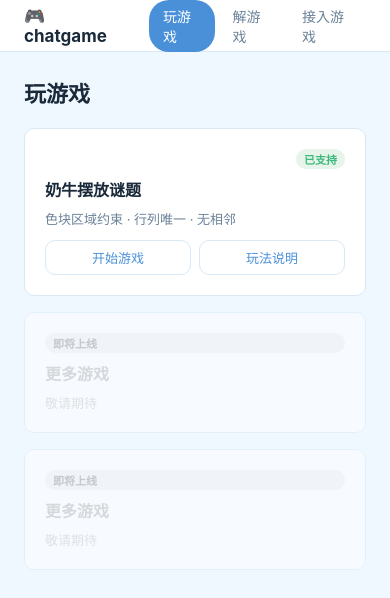
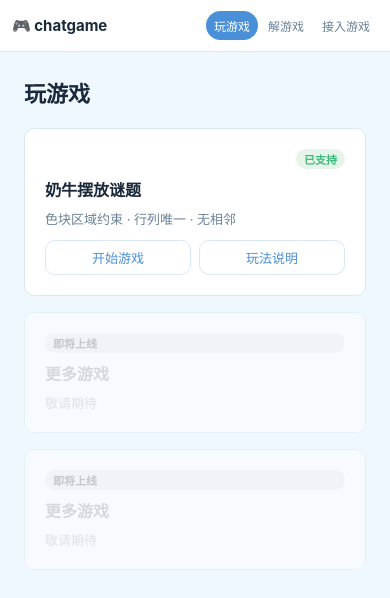
Before and after one commit to ChatArch/ChatGame, a React app in the folder web/: page /play in a window 390 px wide. Shown: the top 598 px of the page. Built offline with nearby package versions, Linux system fonts and the light colour scheme; no server answers; the HTML template or start-up script is replaced by a standard one.

Commit message:
Fix contribution wizard screenshots and responsive layout

```diff
--- a/web/src/components/NavBar.module.css
+++ b/web/src/components/NavBar.module.css
@@ -10,15 +10,30 @@
   top: 0;
   z-index: 100;
 }
-.logo { font-weight: 700; font-size: 17px; color: var(--text); }
-.links { display: flex; gap: 4px; margin-left: auto; }
+.logo { font-weight: 700; font-size: 17px; color: var(--text); flex-shrink: 0; }
+.links { display: flex; gap: 4px; margin-left: auto; min-width: 0; }
 .links a {
   padding: 6px 14px;
   border-radius: 20px;
   color: var(--muted);
   font-size: 14px;
   font-weight: 500;
+  white-space: nowrap;
   transition: background .12s, color .12s;
 }
 .links a:hover { background: var(--bg); color: var(--text); text-decoration: none; }
 .links a.active { background: var(--accent); color: #fff; }
+
+@media (max-width: 560px) {
+  .nav {
+    gap: 8px;
+    padding: 0 12px;
+  }
+
+  .logo { font-size: 15px; }
+  .links { gap: 2px; }
+  .links a {
+    padding: 6px 8px;
+    font-size: 12px;
+  }
+}
--- a/web/src/pages/Contribute.module.css
+++ b/web/src/pages/Contribute.module.css
@@ -178,6 +178,7 @@
 
 .prdEditor { min-height: 420px; font-family: ui-monospace, SFMono-Regular, Menlo, Consolas, monospace; }
 .actions { display: flex; flex-wrap: wrap; gap: 10px; margin-top: 12px; }
+.actions button { min-width: 132px; }
 
 .secondaryBtn,
 .reviewBtn {
@@ -227,4 +228,11 @@
   .title { font-size: 24px; }
   .steps { grid-template-columns: 1fr; }
   .panel { padding: 14px; }
+  .actions button { width: 100%; }
+  .toast {
+    right: 12px;
+    bottom: 12px;
+    left: 12px;
+    max-width: none;
+  }
 }
```
Also changed, not shown: 4 other files (tests, documents, lock files or other folders).
